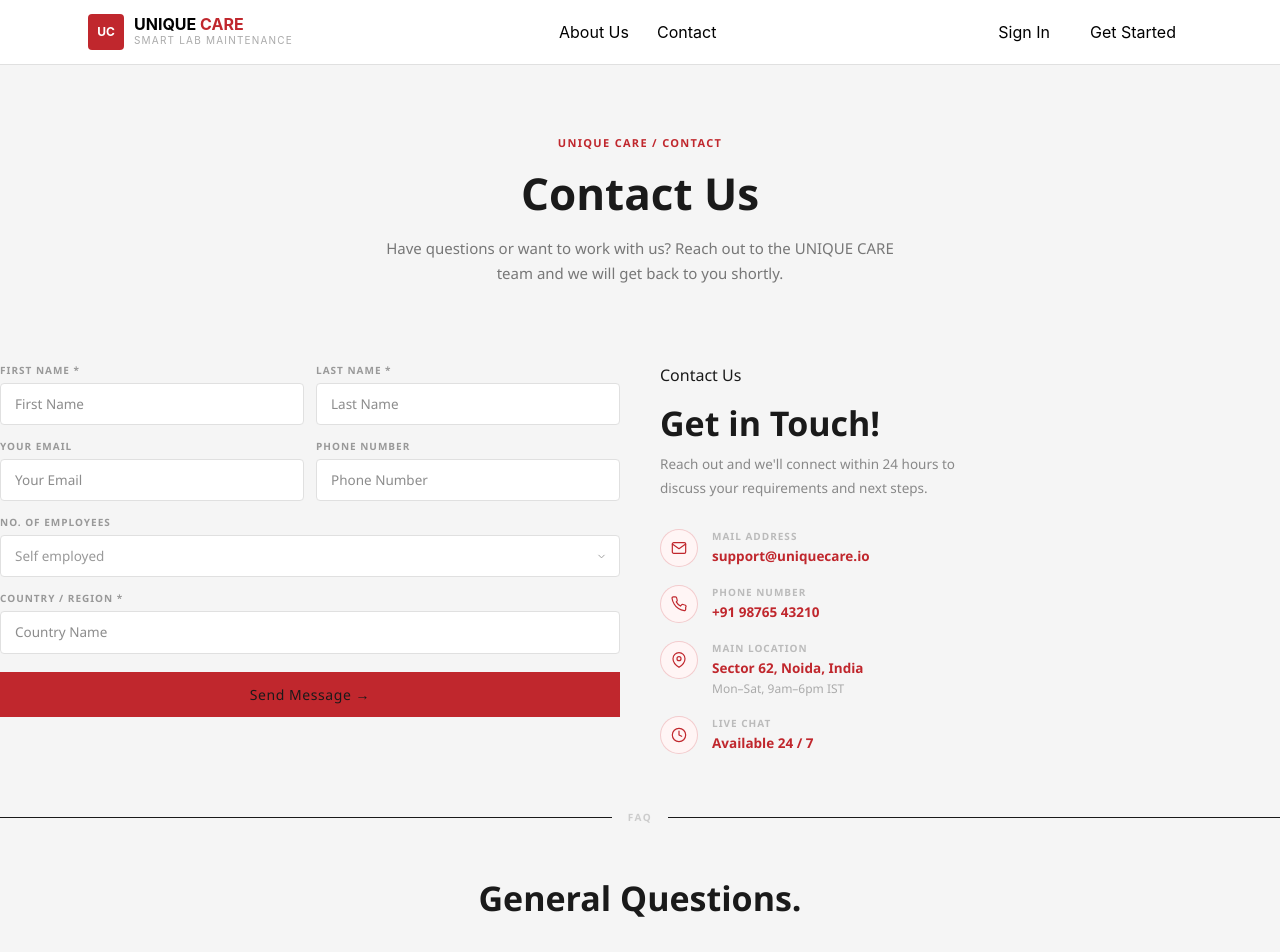
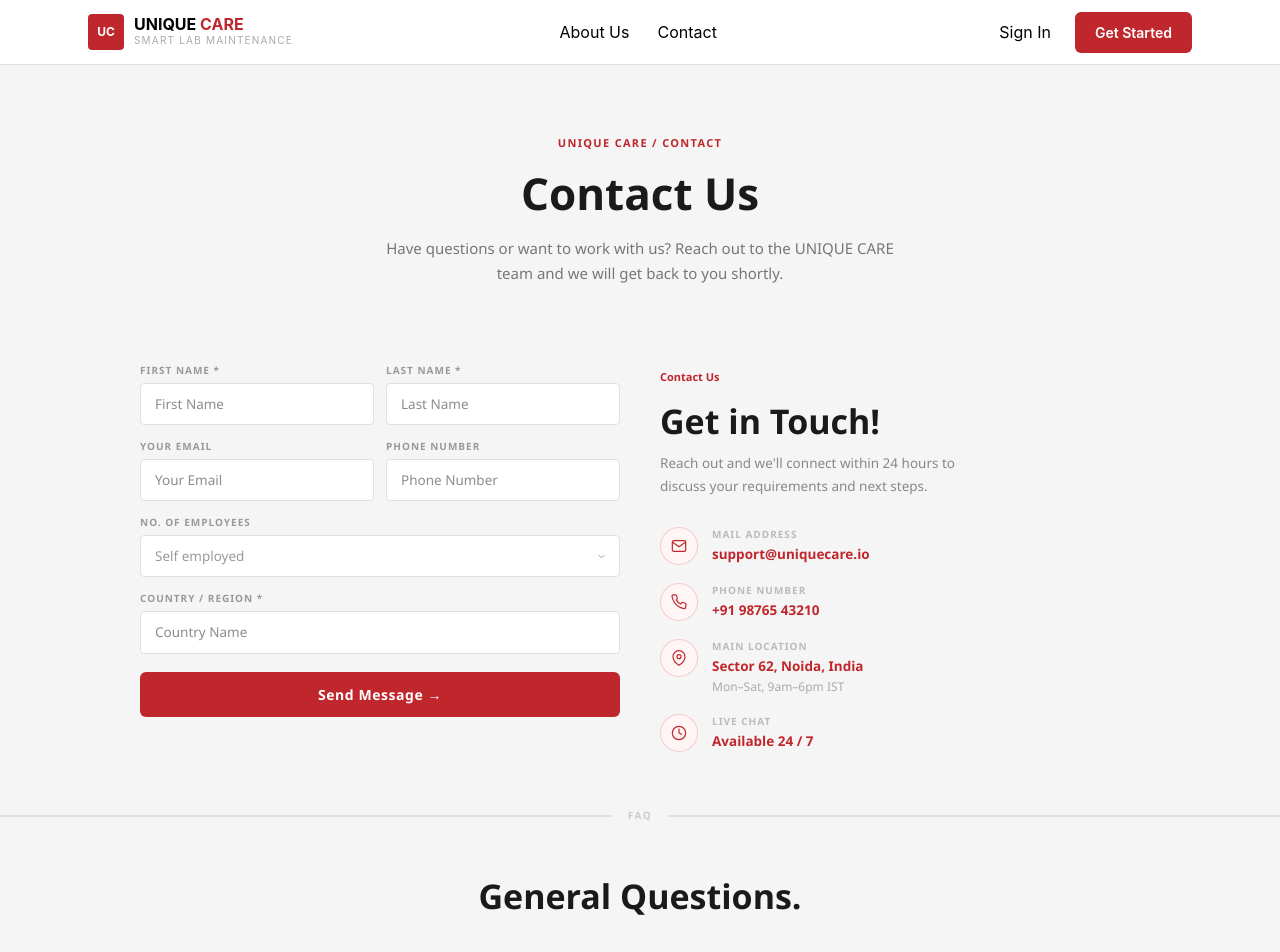
Before and after one commit to nk-1234678/UniquesCare, a React (Vite) app: page /contact in a window 1280 px wide. Shown: the top 952 px of the page. Built offline with nearby package versions, Linux system fonts and the light colour scheme; the HTML template or start-up script is replaced by a standard one.

Commit message:
Save local changes before merging Anshu branch

```diff
--- a/src/components/Contact.jsx
+++ b/src/components/Contact.jsx
@@ -1,6 +1,4 @@
 import { useState } from "react";
-
-
 
 const faqs = [
   {
@@ -110,7 +108,7 @@
             justifyContent: "center",
             background: open ? "#C0272D" : "#F5F5F5",
             border: open ? "none" : "1.5px solid #E0E0E0",
-            transition: "background 0.2s",
+            transition: "all 0.2s",
           }}
         >
           <svg
@@ -188,22 +186,28 @@
 
   return (
     <>
-
       {/* ── FORM + INFO ── */}
-      <section style={{ padding: "56px 0" }} className="wrap">
-        <div className="wrap" >
+      <section style={{ padding: "56px 0" }}>
+        <div
+          className="wrap"
+          style={{ display: "flex", justifyContent: "center" }}
+        >
           <div
             style={{
               display: "grid",
               gridTemplateColumns: "1fr 1fr",
               gap: 40,
+              maxWidth: 1000,
+              width: "100%",
               alignItems: "start",
             }}
             className="contact-grid"
           >
             {/* LEFT — Form */}
-            <form onSubmit={handleSubmit} style={{ display: "flex", flexDirection: "column", gap: 14 }}>
-              {/* First + Last */}
+            <form
+              onSubmit={handleSubmit}
+              style={{ display: "flex", flexDirection: "column", gap: 14 }}
+            >
               <div style={{ display: "grid", gridTemplateColumns: "1fr 1fr", gap: 12 }}>
                 <Field label="First Name *">
                   <input
@@ -225,7 +229,6 @@
                 </Field>
               </div>
 
-              {/* Email + Phone */}
               <div style={{ display: "grid", gridTemplateColumns: "1fr 1fr", gap: 12 }}>
                 <Field label="Your Email">
                   <input
@@ -247,7 +250,6 @@
                 </Field>
               </div>
 
-              {/* No. of Employees */}
               <Field label="No. of Employees">
                 <select
                   defaultValue=""
@@ -271,7 +273,6 @@
                 </select>
               </Field>
 
-              {/* Country */}
               <Field label="Country / Region *">
                 <input
                   type="text"
@@ -282,17 +283,19 @@
                 />
               </Field>
 
-              {/* Submit */}
               <button
                 type="submit"
-                className="btn-red"
                 style={{
                   marginTop: 4,
                   padding: "12px 24px",
                   fontSize: 14,
                   background: submitted ? "#2a7a2a" : "#C0272D",
-                  borderColor: submitted ? "#2a7a2a" : "#C0272D",
-                  transition: "background 0.3s, border-color 0.3s",
+                  border: "none",
+                  color: "#fff",
+                  fontWeight: 600,
+                  cursor: "pointer",
+                  borderRadius: 6,
+                  transition: "all 0.3s",
                   letterSpacing: "0.04em",
                 }}
               >
@@ -300,9 +303,9 @@
               </button>
             </form>
 
-            {/* RIGHT — Get in Touch */}
+            {/* RIGHT — Contact Info */}
             <div>
-              <span className="tag tag-red" style={{ marginBottom: 16, display: "inline-block" }}>
+              <span style={{ marginBottom: 16, display: "inline-block", fontSize: 11, fontWeight: 600, color: "#C0272D" }}>
                 Contact Us
               </span>
               <h2 style={{ fontSize: 34, fontWeight: 700, color: "#1A1A1A", lineHeight: 1.2, marginBottom: 10 }}>
@@ -312,13 +315,10 @@
                 Reach out and we'll connect within 24 hours to discuss your requirements and next steps.
               </p>
 
-              {/* Info list */}
               <div style={{ display: "flex", flexDirection: "column", gap: 18 }}>
                 {contactInfoItems.map((item, i) => (
                   <div key={i} style={{ display: "flex", alignItems: "flex-start", gap: 14 }}>
-                    {/* Icon */}
-                    <div
-                      style={{
+                    <div style={{
                       width: 38,
                       height: 38,
                       borderRadius: "50%",
@@ -329,8 +329,7 @@
                       background: "#FFF5F5",
                       border: "1.5px solid rgba(192,39,45,0.2)",
                       color: "#C0272D",
-                      }}
-                    >
+                    }}>
                       {item.icon}
                     </div>
                     <div>
@@ -338,9 +337,7 @@
                         {item.label}
                       </p>
                       <p style={{ fontSize: 13.5, fontWeight: 600, color: "#C0272D" }}>{item.value}</p>
-                      {item.sub && (
-                        <p style={{ fontSize: 12, color: "#aaa", marginTop: 2 }}>{item.sub}</p>
-                      )}
+                      {item.sub && <p style={{ fontSize: 12, color: "#aaa", marginTop: 2 }}>{item.sub}</p>}
                     </div>
                   </div>
                 ))}
@@ -350,29 +347,20 @@
         </div>
       </section>
 
-      {/* ── FAQ DIVIDER ── */}
+      {/* ── FAQ SECTION ── */}
       <div className="wrap">
         <div style={{ display: "flex", alignItems: "center", gap: 16, marginBottom: 48 }}>
-          <hr className="divider" style={{ flex: 1 }} />
+          <hr style={{ flex: 1, border: "1px solid #E0E0E0" }} />
           <span style={{ fontSize: 10, fontWeight: 600, letterSpacing: "0.16em", textTransform: "uppercase", color: "#ccc" }}>
             FAQ
           </span>
-          <hr className="divider" style={{ flex: 1 }} />
+          <hr style={{ flex: 1, border: "1px solid #E0E0E0" }} />
         </div>
       </div>
 
-      {/* ── FAQ ── */}
-      <section style={{ padding: "0 0 80px" }} className="wrap">
+      <section style={{ padding: "0 0 80px" }}>
         <div className="wrap">
-          <h2
-            style={{
-              fontSize: 34,
-              fontWeight: 700,
-              color: "#1A1A1A",
-              textAlign: "center",
-              marginBottom: 32,
-            }}
-          >
+          <h2 style={{ fontSize: 34, fontWeight: 700, color: "#1A1A1A", textAlign: "center", marginBottom: 32 }}>
             General Questions.
           </h2>
 
@@ -384,7 +372,7 @@
         </div>
       </section>
 
-      {/* Responsive styles */}
+      {/* Responsive */}
       <style>{`
         @media (max-width: 768px) {
           .contact-grid {
--- a/src/components/Navbar.jsx
+++ b/src/components/Navbar.jsx
@@ -80,9 +80,22 @@
               Sign In
             </button>
             <Link to="/signup">
-              <button className="btn-red" style={{ padding: "7px 16px" }}>
-                Get Started
-              </button>
+              <button
+              style={{
+                padding: "10px 20px",
+                backgroundColor: "#C0272D",
+                color: "#fff",
+                fontWeight: 600,
+                fontSize: 14,
+                border: "none",
+                borderRadius: 6,
+                cursor: "pointer",
+                transition: "all 0.2s ease"
+              }}
+
+            >
+              Get Started
+            </button>
             </Link>
           </div>
         </div>
```
Lines whose indentation alone changed are shown as unchanged.
